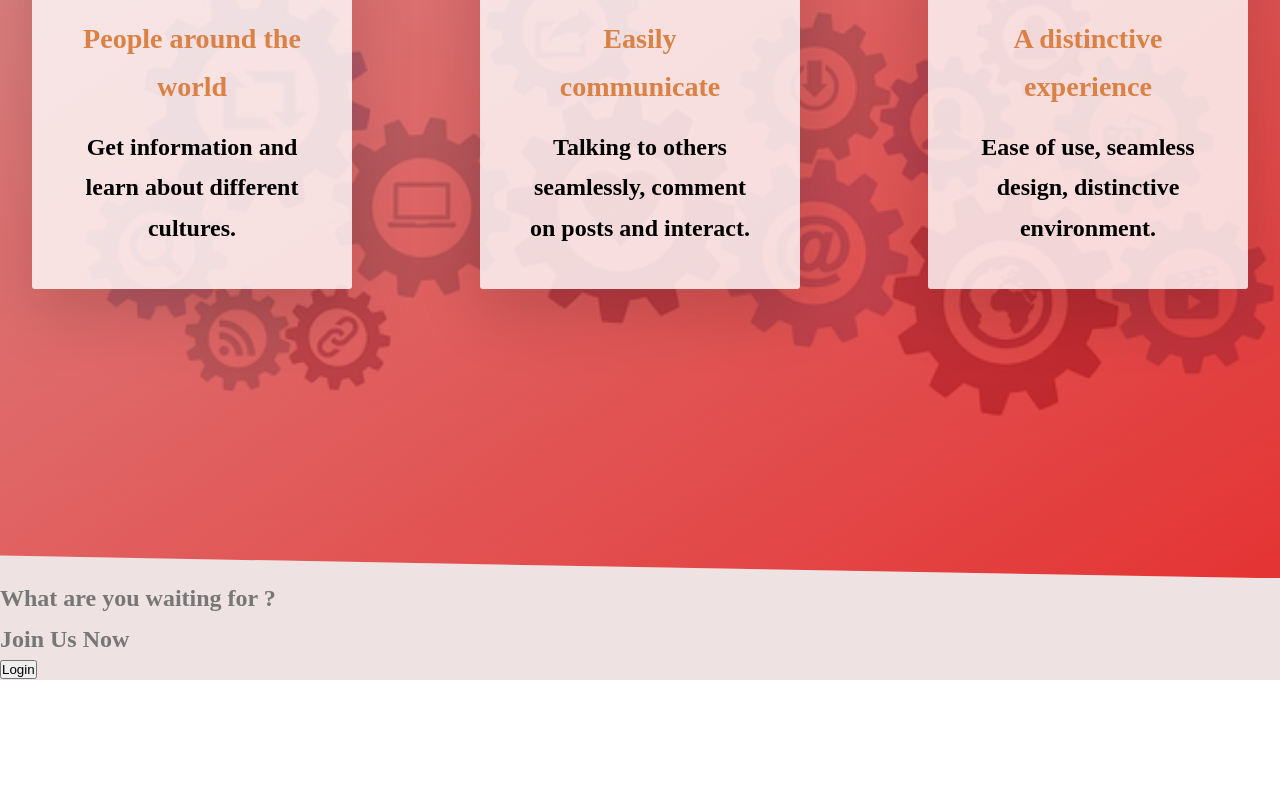
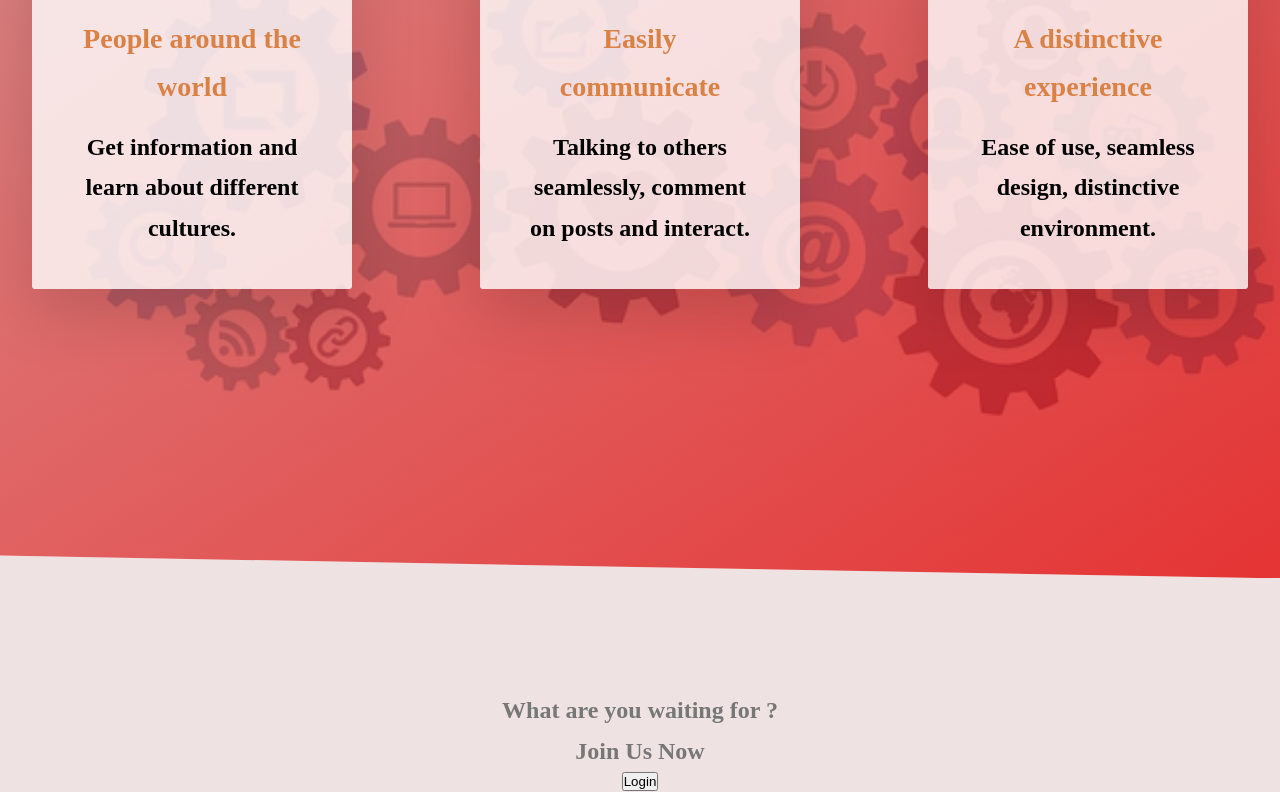
Before and after one commit to together-project-5/MERAKI_Academy_Project_5, a React (Create React App) app in the folder frontend/: page /together in a window 1280 px wide. Shown: the part 1082-1874 px from the top of the page. Before the commit the page ends 1762 px from the top, so only its background shows below. Built offline with nearby package versions, Linux system fonts and the light colour scheme.

Commit message:
Add styling for the last section

```diff
--- a/frontend/src/components/together/style.css
+++ b/frontend/src/components/together/style.css
@@ -112,3 +112,9 @@ body {
 .features-box:hover {
   transform: translateY(-1.5rem) scale(1.3);
 }
+
+.lastSection{
+  margin-top: 7rem;
+  display:block;
+  text-align: center;
+}
```
